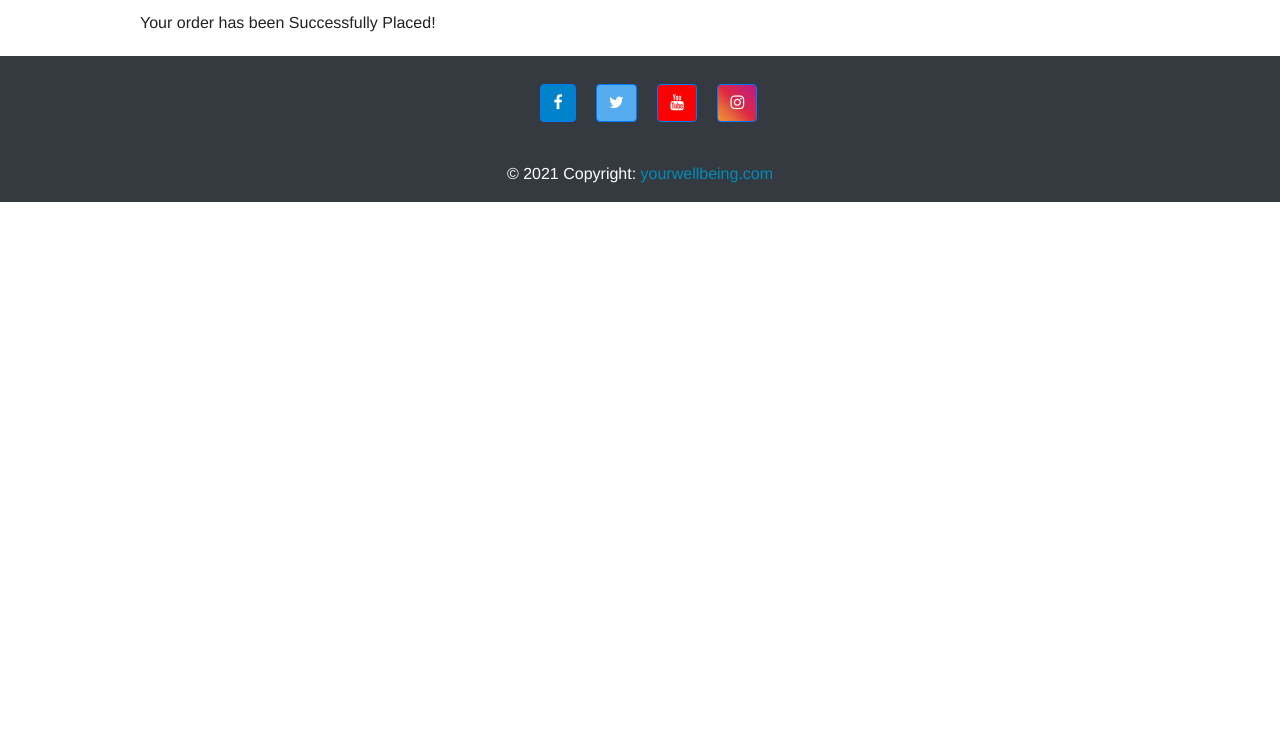
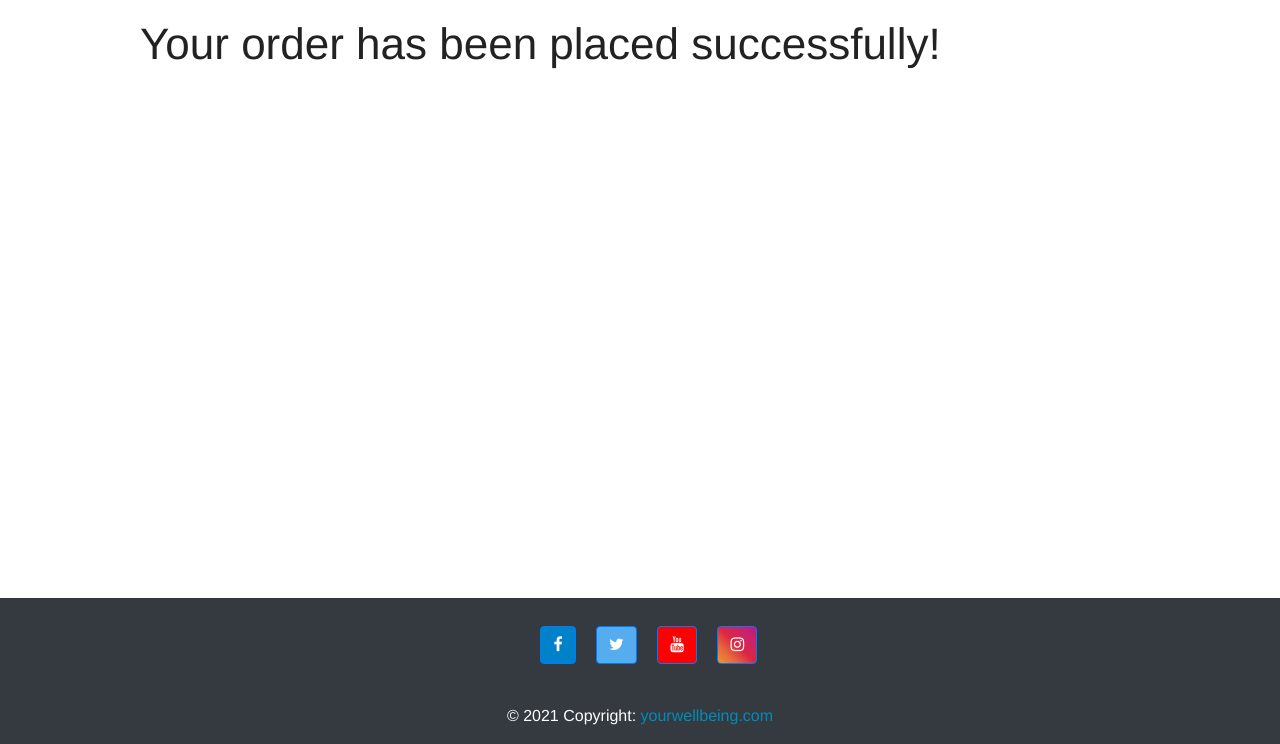
Before and after one commit to Nisarg-Chauhan/HTTP-5202-Team-7-Interface-Design, a PHP site: page /success.php in a window 1280 px wide. Shown: the part 56-800 px from the top of the page. Run offline with PHP 8.4, Linux system fonts and the light colour scheme; some libraries are stand-ins or nearby versions.

Commit message:
comments

```diff
--- a/Products/cart.php
+++ b/Products/cart.php
@@ -16,6 +16,7 @@
   <meta name="viewport" content="width=device-width, initial-scale=1.0" />
   <title>Shopping Cart || Your Wellbeing</title>
   <link rel="stylesheet" href="../css/foundation.css" />
+  <link rel="stylesheet" href="../css/style_footer.css" />
   <script src="../js/vendor/modernizr.js"></script>
 </head>
 
@@ -69,7 +70,6 @@
         echo '<tr>';
         echo '<td colspan="4" align="right"><a href="update-cart.php?action=empty" class="button alert">Empty Cart</a>&nbsp;<a href="products.php" class="button [secondary success alert]">Continue Shopping</a>';
         if (isset($_SESSION['login'])) {
-          //echo '<a href="orders-update.php"><button style="float:right;">COD</button></a>';
           echo '<div style="float:right;" id="paypal-payment-button">';
         } else {
           echo '<a href="login2.php"><button style="float:right;">Login</button></a>';
--- a/Products/success.php
+++ b/Products/success.php
@@ -4,6 +4,7 @@
   session_start();
 }
 include '../template/header.php';
+
 ?>
 
 
@@ -15,13 +16,14 @@
   <meta name="viewport" content="width=device-width, initial-scale=1.0" />
   <title>Your Wellbeing</title>
   <link rel="stylesheet" href="../css/foundation.css" />
+  <link rel="stylesheet" href="../css/style_footer.css" />
   <script src="../js/vendor/modernizr.js"></script>
 </head>
 
 <body>
   <div class="row" style="margin-top:10px;">
     <div class="small-12">
-      <p>Your order has been Successfully Placed!</p>
+      <h1>Your order has been placed successfully!</h1>
     </div>
   </div>
   <script src="../js/vendor/jquery.js"></script>
--- a/Products/update-cart.php
+++ b/Products/update-cart.php
@@ -13,6 +13,7 @@
 if ($action === 'empty')
   unset($_SESSION['cart']);
 
+//Get the product from the database
 $result = $mysqli->query("SELECT qty FROM products WHERE id = " . $product_id);
 
 
@@ -21,12 +22,13 @@
   if ($obj = $result->fetch_object()) {
 
     switch ($action) {
-
+        //Add quantity
       case "add":
         if ($_SESSION['cart'][$product_id] + 1 <= $obj->qty)
           $_SESSION['cart'][$product_id]++;
         break;
 
+        //Remove Quantity
       case "remove":
         $_SESSION['cart'][$product_id]--;
         if ($_SESSION['cart'][$product_id] == 0)
--- /dev/null
+++ b/css/style_footer.css
@@ -0,0 +1,7 @@
+.page-footer {
+  width: 100%;
+  background: #3167b1;
+  position: absolute;
+  bottom: 0px;
+  left: 0;
+}
```
